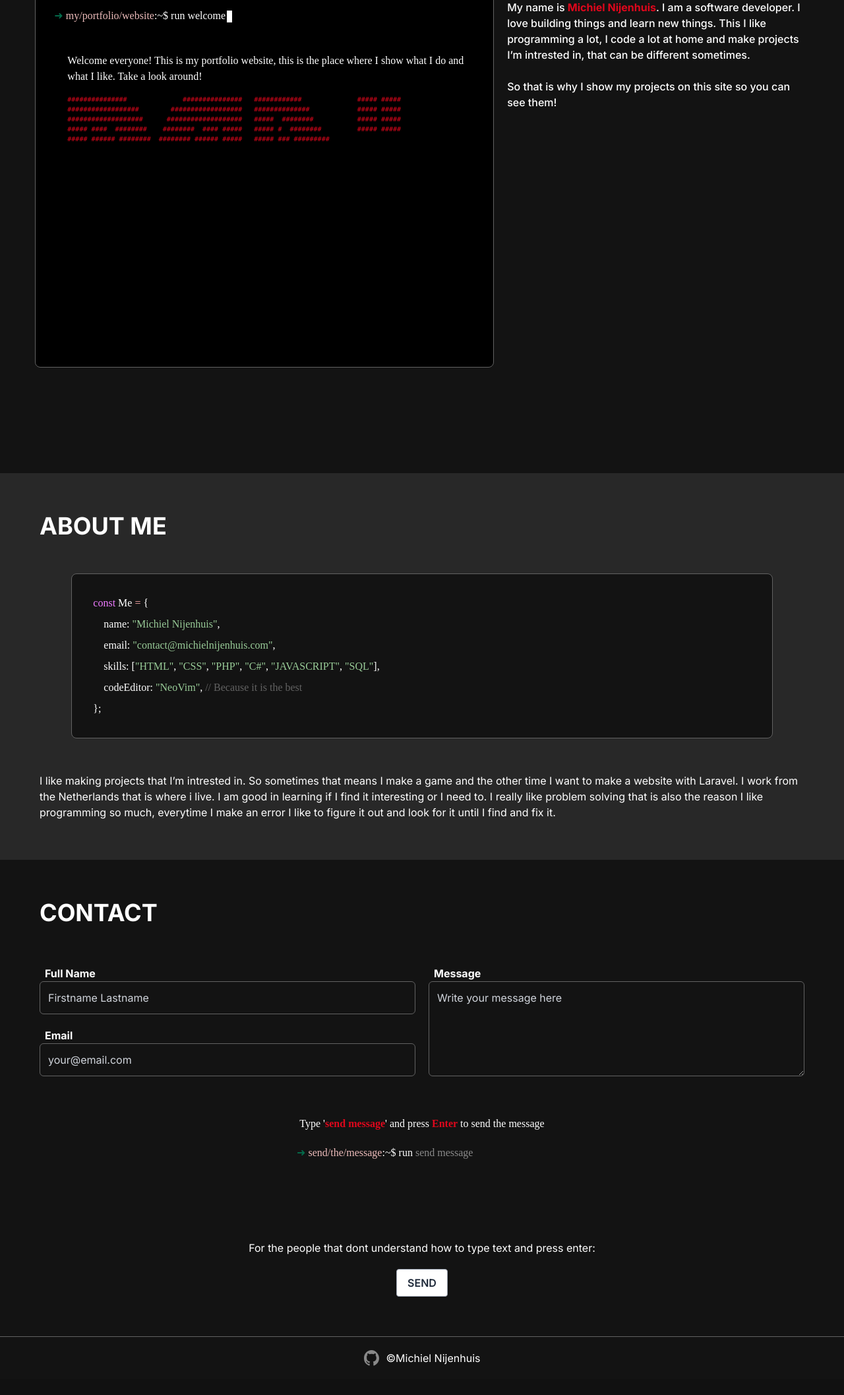
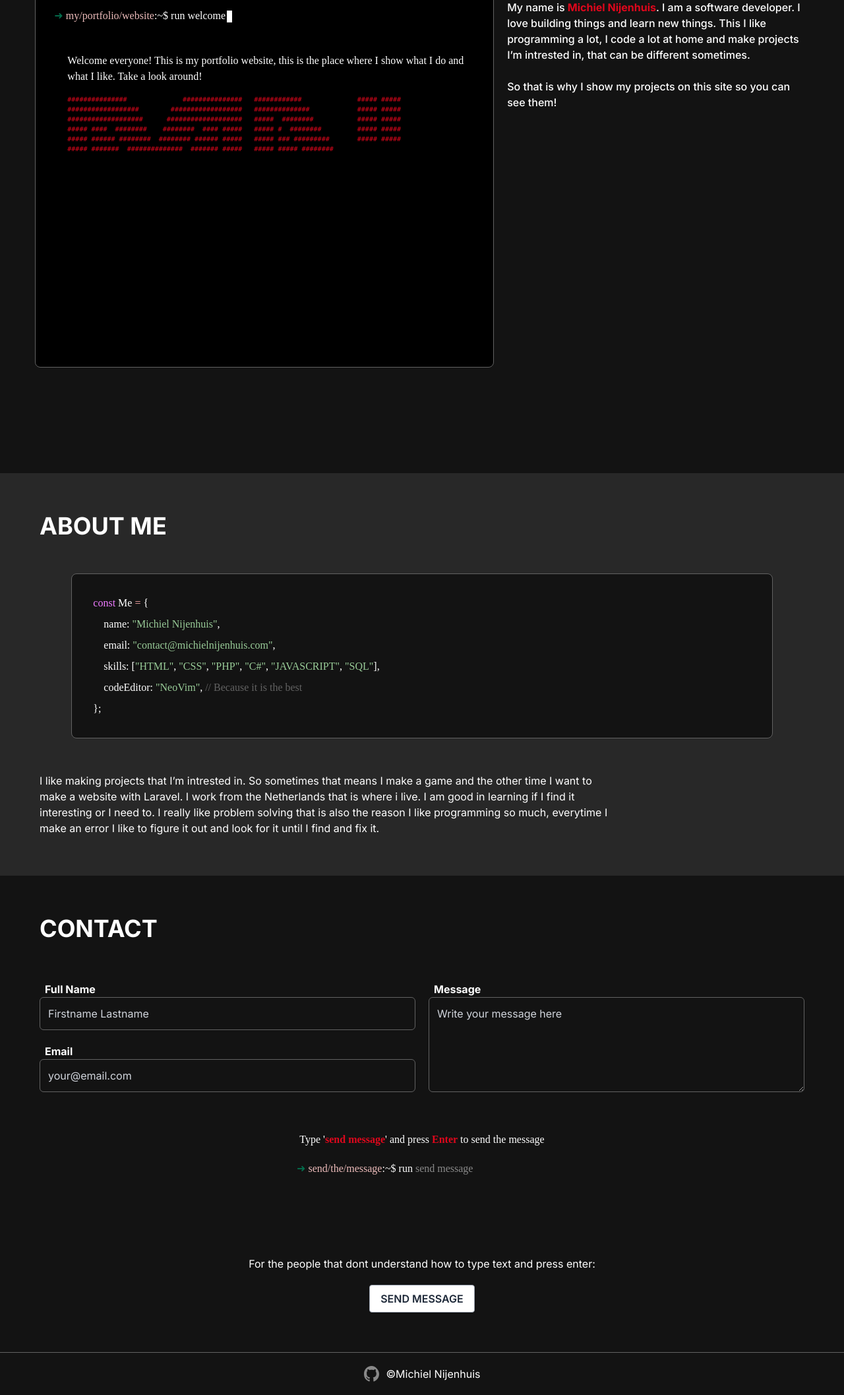
Before and after one commit to punthenk/portfolio_website, a PHP site: page / in a window 1280 px wide. Shown: the part 294-2408 px from the top of the page at 66% size. Before the commit the page ends 2364 px from the top, so only its background shows below. Run offline with PHP 8.4, Linux system fonts and the light colour scheme; style sheets or scripts are compiled from the project's sources; some web fonts are replaced.

Commit message:
Changed some margin and some minor things

```diff
--- a/index.php
+++ b/index.php
@@ -17,9 +17,8 @@ include_once(__DIR__."/template/head.inc.php");
             So that is why I show my projects on this site so you can see them!</p>
         </div>
     </div>
-
     <div class="w-full bg-bg-grey p-5 sm:p-15">
-        <h2 class="text-4xl font-bold scroll-mt-20" id="about_me">ABOUT ME</h2>
+        <h2 class="text-4xl font-bold scroll-mt-33" id="about_me">ABOUT ME</h2>
         <div class="m-auto my-13 font-jetbrains bg-background border border-border-custom rounded-lg p-4 sm:p-8 w-11/12 code-block">
             <p class="mb-2"><span class="keyword">const</span> <span>Me</span> <span class="assign">=</span> {</p>
             <p class="ml-4 mb-2">name: <span class="string">"Michiel Nijenhuis"</span>,</p>
@@ -28,14 +27,14 @@ include_once(__DIR__."/template/head.inc.php");
             <p class="ml-4 mb-2">codeEditor: <span class="string">"NeoVim"</span>, <span class="comment">// Because it is the best</span></p>
             <p>};</p>
         </div>
-        <p>I like making projects that I’m intrested in. So sometimes that means I make a game and
+        <p class="max-w-[100%] md:max-w-9/12">I like making projects that I’m intrested in. So sometimes that means I make a game and
         the other time I want to make a website with Laravel. I work from the Netherlands that is
         where i live. I am good in learning if I find it interesting or I need to. I really like
         problem solving that is also the reason I like programming so much, everytime I make an error
         I like to figure it out and look for it until I find and fix it.</p>
     </div>
 
-    <div class="w-full p-5 sm:p-15" id="contact">
+    <div class="w-full p-5 sm:p-15 contact-section" id="contact">
         <h2 class="text-4xl font-bold">CONTACT</h2>
         <form action="https://api.web3forms.com/submit" method="POST" id="message_form" class="landscape-contact">
             <input type="hidden" name="access_key" value="de08dff7-641a-4623-9b73-a9cf3ab34b31">
@@ -73,7 +72,7 @@ include_once(__DIR__."/template/head.inc.php");
             </div>
             <div class="w-full flex flex-col items-center justify-center">
                 <p class="mt-30">For the people that dont understand how to type text and press enter:</p>
-                <button type="submit" class="bg-white hover:bg-gray-100 hover:cursor-pointer text-gray-800 font-semibold py-2 px-4 mt-5 border border-gray-400 rounded shadow">SEND</button>
+                <button type="submit" class="bg-white hover:bg-gray-100 hover:cursor-pointer text-gray-800 font-semibold py-2 px-4 mt-5 border border-gray-400 rounded shadow">SEND MESSAGE</button>
             </div>
 
         </form>
```
Also changed, not shown: js/main.js (+4 -4 lines).
